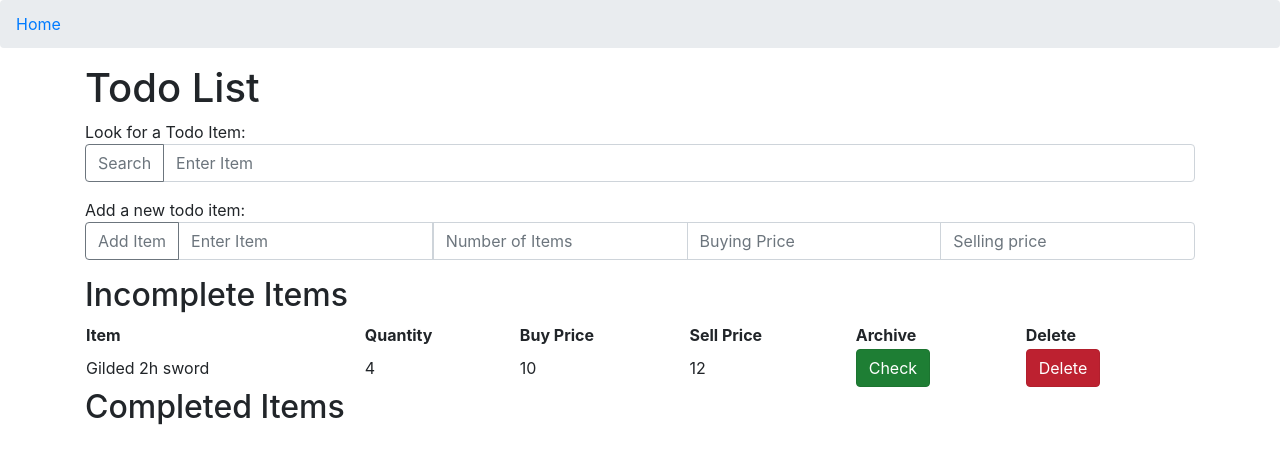
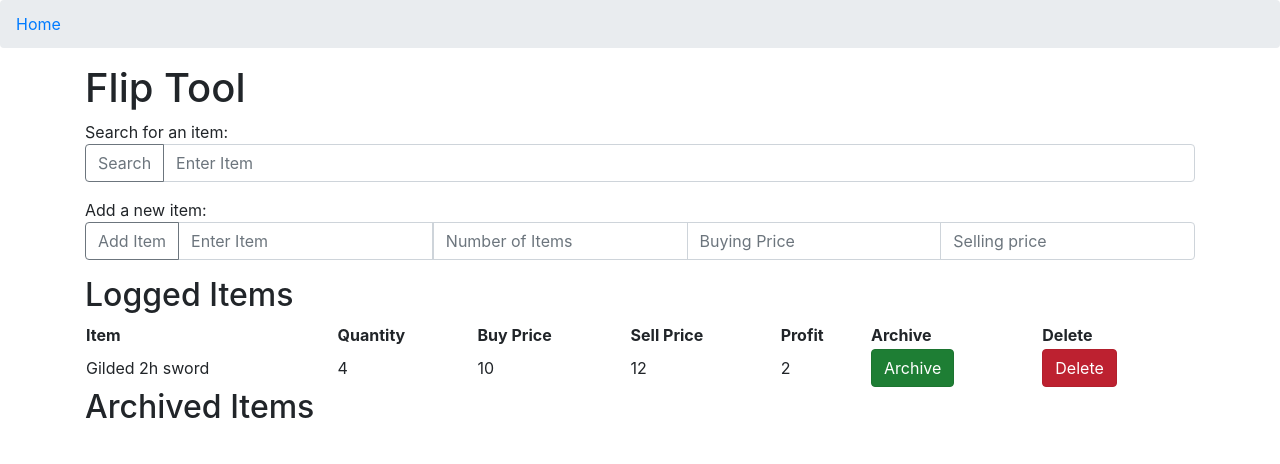
Before and after one commit to mario-j/osrsbox, a Flask app: page / in a window 1280 px wide. Shown: the top 464 px of the page. Run offline with Flask 2, Linux system fonts and the light colour scheme; data comes from the database, SQL or seed files in the repository; both versions use the stored data as it was after the commit; some libraries are stand-ins or nearby versions.

Commit message:
add profit column

```diff
--- a/templates/index.html
+++ b/templates/index.html
@@ -24,9 +24,9 @@
 </head>
 <body>
 	<div class="container">
-		<h1>Todo List</h1>
+		<h1>Flip Tool</h1>
 		<div>
-			Look for a Todo Item:
+			Search for an item:
 			<form action="{{ url_for('search') }}" method="POST">
 				<div class="input-group mb-3">
 					<div class="input-group-prepend">
@@ -40,7 +40,7 @@
 		</div>
 
 		<div>
-			Add a new todo item:
+			Add a new item:
 			<form action="{{ url_for('add') }}" method="POST">
 				<div class="input-group mb-3">
 					<div class="input-group-prepend">
@@ -63,7 +63,7 @@
 
 
 			<div>
-				<h2>Incomplete Items</h2>
+				<h2>Logged Items</h2>
 
 				<ul class="list-group">
 					<table>
@@ -72,6 +72,7 @@
 							<th>Quantity</th>
 							<th>Buy Price</th>
 							<th>Sell Price</th>
+							<th>Profit</th>
 							<th>Archive</th>
 							<th>Delete</th>
 						</tr>
@@ -82,8 +83,9 @@
 							<td>{{ todo.quantity }}</td>
 							<td>{{ todo.buy }}</td>
 							<td>{{ todo.sell}}</td>
+							<td> {{ todo.sell - todo.buy }}</td>
 							<td>
-								<a href="{{ url_for('complete', id=todo.id) }}" class="btn btn-success active" role="button" aria-pressed="true">Check</a>
+								<a href="{{ url_for('complete', id=todo.id) }}" class="btn btn-success active" role="button" aria-pressed="true">Archive</a>
 							</td>
 							<td>
 								<a href="{{ url_for('delete', id=todo.id) }}" class="btn btn-danger active" role="button" aria-pressed="true">Delete</a>
@@ -94,7 +96,7 @@
 				</ul>
 
 
-				<h2>Completed Items</h2>
+				<h2>Archived Items</h2>
 				<ul class="list-group">
 					{% for todo in complete %}
 					<li class="list-group-item disabled" style="font-size: 30pt">
```
Also changed, not shown: db/todo.db.
